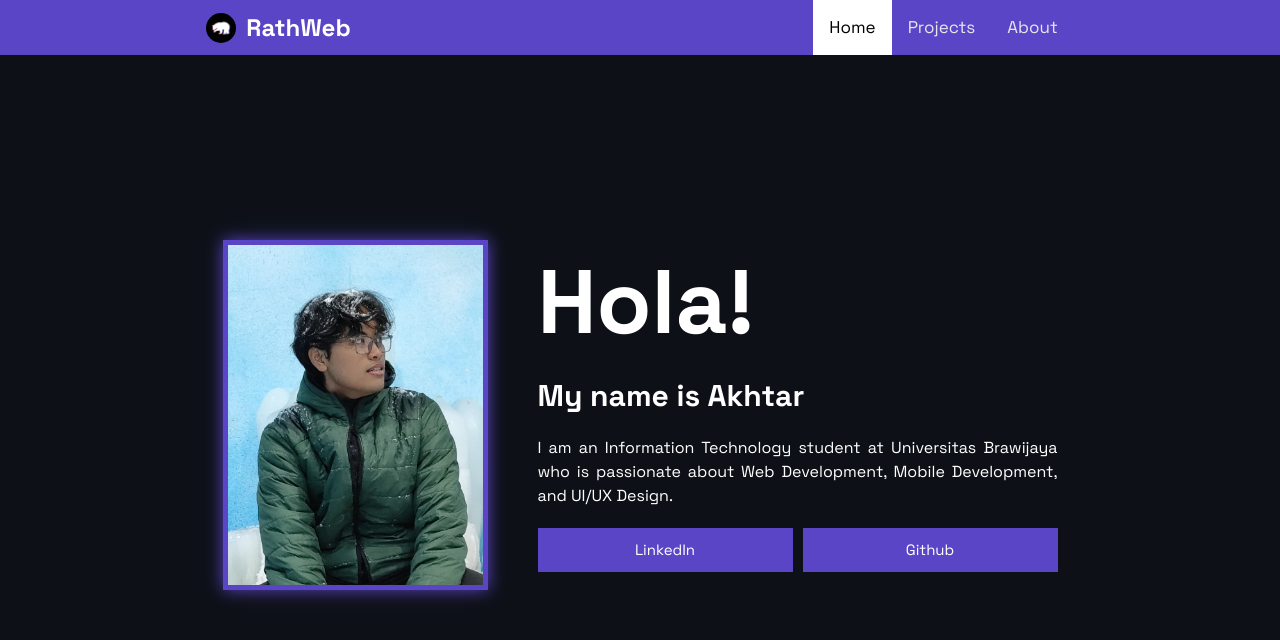
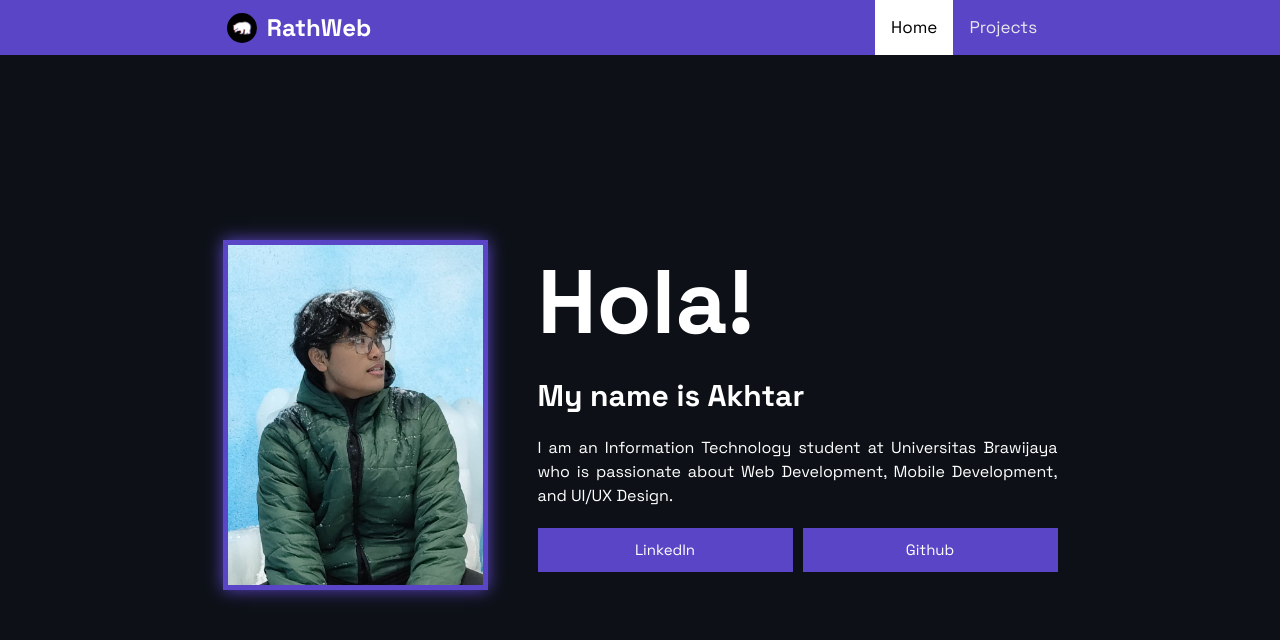
Before and after one commit to bukanberuangsr/RathWeb, a Vue app: page / in a window 1280 px wide. Shown: the top 640 px of the page. Built offline with nearby package versions, Linux system fonts and the light colour scheme.

Commit message:
commented AboutMe page until further inspection

```diff
--- a/src/components/Navbar.vue
+++ b/src/components/Navbar.vue
@@ -17,11 +17,11 @@
         class="text-gray-200 text-center py-3.5 px-4 text-[17px] hover:bg-gray-200 hover:text-black [&.router-link-active]:bg-white [&.router-link-active]:text-black"
         >Projects</router-link
       >
-      <router-link
+      <!-- <router-link
         to="/about"
         class="text-gray-200 text-center py-3.5 px-4 text-[17px] hover:bg-gray-200 hover:text-black [&.router-link-active]:bg-white [&.router-link-active]:text-black"
         >About</router-link
-      >
+      > -->
     </div>
   </div>
 </template>
--- a/src/router/index.js
+++ b/src/router/index.js
@@ -2,12 +2,12 @@ import { createRouter, createWebHistory } from 'vue-router'
 
 import Home from '../pages/Home.vue'
 import MyProjects from '../pages/MyProjects.vue'
-import AboutMe from '../pages/AboutMe.vue'
+// import AboutMe from '../pages/AboutMe.vue'
 
 const routes = [
   { path: '/', component: Home },
   { path: '/projects', component: MyProjects },
-  { path: '/about', component: AboutMe },
+  // { path: '/about', component: AboutMe },
 ]
 
 const router = createRouter({
```
